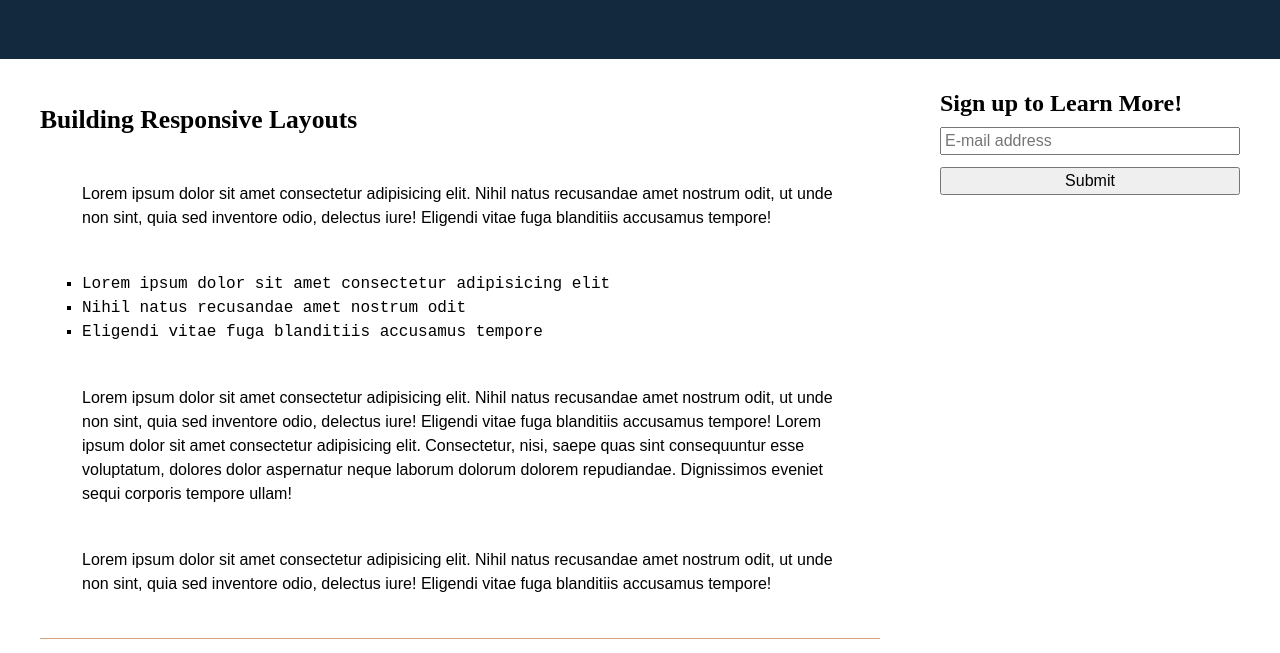
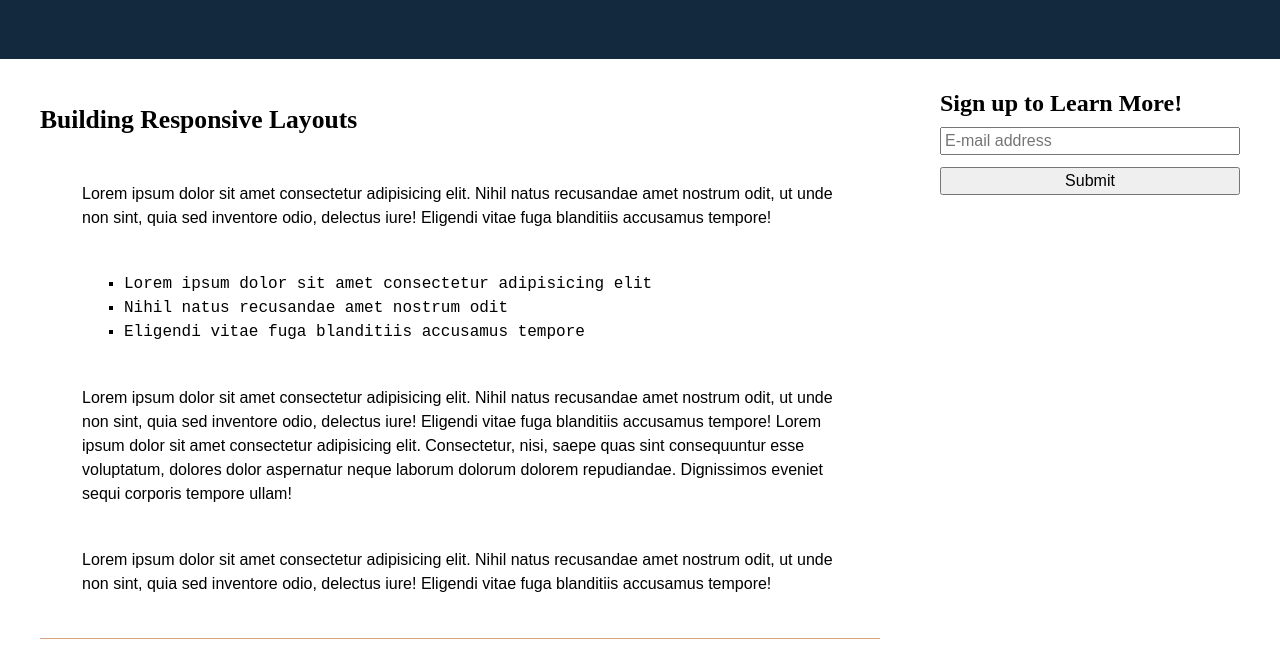
Before and after one commit to erin-maxson/second-week-modules, a plain HTML site: page 14-Stu_Typography/Unsolved/index.html in a window 1280 px wide. Shown: the part 140-793 px from the top of the page. Drawn offline with Linux system fonts and the light colour scheme.

Commit message:
updates to margin for list indentation

```diff
--- a/14-Stu_Typography/Unsolved/assets/css/style.css
+++ b/14-Stu_Typography/Unsolved/assets/css/style.css
@@ -70,7 +70,7 @@ article p {
 
 /* TODO: Add a margin to indent the list, give it square bullet points, and assign font family to monospace */
 article ul {
-  margin: 5%;
+  margin: 0% 10%;
   list-style: square;
   font-family: monospace;
 
```
